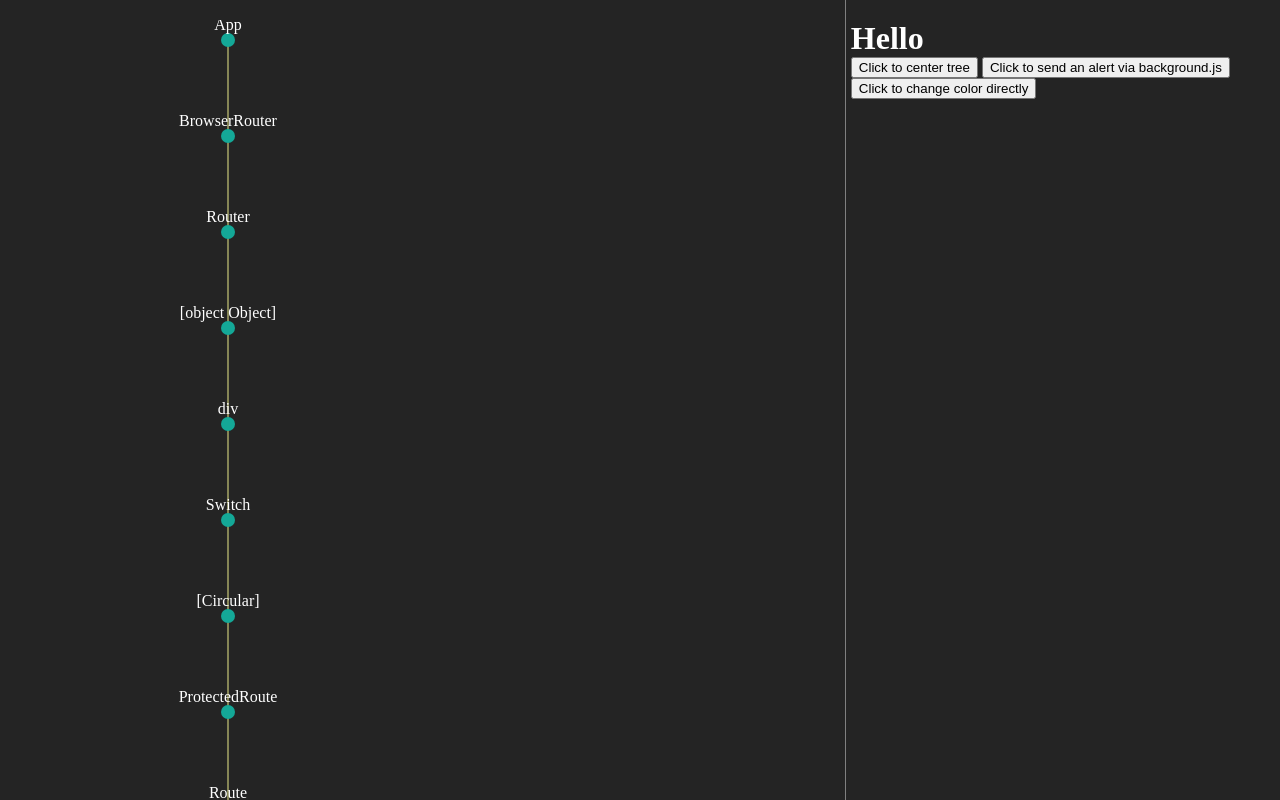
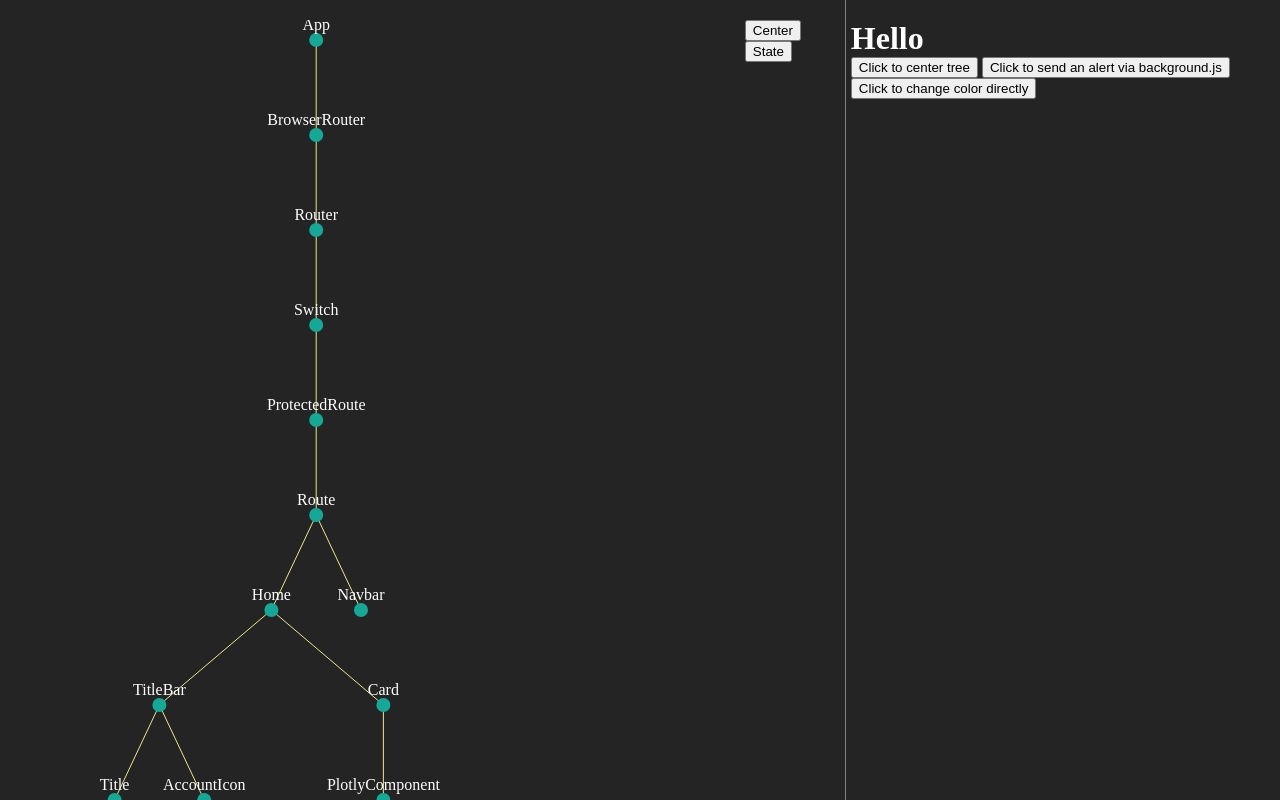
Before and after one commit to oslabs-beta/Realize, a website built with webpack: page extension/devtools/panel/panel.html in a window 1280 px wide. Shown: the top 800 px of the page. Built offline with nearby package versions, Linux system fonts and the light colour scheme.

Commit message:
Tree UI tweaks

```diff
--- /dev/null
+++ b/extension/devtools/panel/data-example2.js
@@ -0,0 +1,332 @@
+export const data = [
+  {
+    "name": "App",
+    "state": null,
+    "children": [
+      {
+        "name": "BrowserRouter",
+        "props": {},
+        "children": [
+          {
+            "name": "Router",
+            "state": {
+              "location": {
+                "pathname": "/",
+                "search": "",
+                "hash": "",
+                "key": "pwbb3b"
+              }
+            },
+            "props": {
+              "history": {
+                "length": 5,
+                "action": "PUSH",
+                "location": {
+                  "pathname": "/",
+                  "search": "",
+                  "hash": "",
+                  "key": "pwbb3b"
+                }
+              }
+            },
+            "children": [
+              {
+                "name": "Switch",
+                "props": {},
+                "children": [
+                  {
+                    "name": "ProtectedRoute",
+                    "props": {
+                      "exact": true,
+                      "path": "/",
+                      "component": "f component()",
+                      "location": {
+                        "pathname": "/",
+                        "search": "",
+                        "hash": "",
+                        "key": "pwbb3b"
+                      },
+                      "computedMatch": {
+                        "path": "/",
+                        "url": "/",
+                        "isExact": true,
+                        "params": {}
+                      }
+                    },
+                    "children": [
+                      {
+                        "name": "Route",
+                        "props": {
+                          "exact": true,
+                          "path": "/",
+                          "location": {
+                            "pathname": "/",
+                            "search": "",
+                            "hash": "",
+                            "key": "pwbb3b"
+                          },
+                          "computedMatch": {
+                            "path": "/",
+                            "url": "/",
+                            "isExact": true,
+                            "params": {}
+                          },
+                          "render": "f render()"
+                        },
+                        "children": [
+                          {
+                            "name": "Home",
+                            "state": {
+                              "graphData": {
+                                "dates": [
+                                  "2019-01-01",
+                                  "2019-02-01",
+                                  "2019-03-01",
+                                  "2019-04-01",
+                                  "2019-05-01",
+                                  "2019-06-01",
+                                  "2019-07-01",
+                                  "2019-08-01",
+                                  "2019-09-01",
+                                  "2019-10-01",
+                                  "2019-11-01",
+                                  "2019-12-01"
+                                ],
+                                "balances": [
+                                  "1000",
+                                  "1077.8292851314",
+                                  "1056.9707208628106",
+                                  "1011.4230105318165",
+                                  "1280.4601643568963",
+                                  "1246.5236049556274",
+                                  "1594.2490714050964",
+                                  "1397.9523718173732",
+                                  "1035.1826098757933",
+                                  "1138.2455309109264",
+                                  "1911.4746773973525",
+                                  "1002.9841051342213"
+                                ]
+                              }
+                            },
+                            "props": {
+                              "history": {
+                                "length": 5,
+                                "action": "PUSH",
+                                "location": {
+                                  "pathname": "/",
+                                  "search": "",
+                                  "hash": "",
+                                  "key": "pwbb3b"
+                                }
+                              },
+                              "location": {
+                                "pathname": "/",
+                                "search": "",
+                                "hash": "",
+                                "key": "pwbb3b"
+                              },
+                              "match": {
+                                "path": "/",
+                                "url": "/",
+                                "isExact": true,
+                                "params": {}
+                              }
+                            },
+                            "children": [
+                              {
+                                "name": "TitleBar",
+                                "props": {
+                                  "title": "Home"
+                                },
+                                "children": [
+                                  {
+                                    "name": "Title",
+                                    "props": {
+                                      "title": "Home"
+                                    },
+                                    "stateType": {
+                                      "stateful": false,
+                                      "receiving": true,
+                                      "sending": false
+                                    }
+                                  },
+                                  {
+                                    "name": "AccountIcon"
+                                  }
+                                ],
+                                "stateType": {
+                                  "stateful": false,
+                                  "receiving": true,
+                                  "sending": true
+                                }
+                              },
+                              {
+                                "name": "Card",
+                                "props": {
+                                  "data": {
+                                    "dates": [
+                                      "2019-01-01",
+                                      "2019-02-01",
+                                      "2019-03-01",
+                                      "2019-04-01",
+                                      "2019-05-01",
+                                      "2019-06-01",
+                                      "2019-07-01",
+                                      "2019-08-01",
+                                      "2019-09-01",
+                                      "2019-10-01",
+                                      "2019-11-01",
+                                      "2019-12-01"
+                                    ],
+                                    "balances": [
+                                      "1000",
+                                      "1077.8292851314",
+                                      "1056.9707208628106",
+                                      "1011.4230105318165",
+                                      "1280.4601643568963",
+                                      "1246.5236049556274",
+                                      "1594.2490714050964",
+                                      "1397.9523718173732",
+                                      "1035.1826098757933",
+                                      "1138.2455309109264",
+                                      "1911.4746773973525",
+                                      "1002.9841051342213"
+                                    ]
+                                  }
+                                },
+                                "children": [
+                                  {
+                                    "name": "PlotlyComponent",
+                                    "props": {
+                                      "data": [
+                                        {
+                                          "x": [
+                                            "2019-01-01",
+                                            "2019-02-01",
+                                            "2019-03-01",
+                                            "2019-04-01",
+                                            "2019-05-01",
+                                            "2019-06-01",
+                                            "2019-07-01",
+                                            "2019-08-01",
+                                            "2019-09-01",
+                                            "2019-10-01",
+                                            "2019-11-01",
+                                            "2019-12-01"
+                                          ],
+                                          "y": [
+                                            "1000",
+                                            "1077.8292851314",
+                                            "1056.9707208628106",
+                                            "1011.4230105318165",
+                                            "1280.4601643568963",
+                                            "1246.5236049556274",
+                                            "1594.2490714050964",
+                                            "1397.9523718173732",
+                                            "1035.1826098757933",
+                                            "1138.2455309109264",
+                                            "1911.4746773973525",
+                                            "1002.9841051342213"
+                                          ],
+                                          "mode": "none",
+                                          "type": "scattergl",
+                                          "fill": "tozeroy",
+                                          "fillcolor": "#4BA4F4"
+                                        }
+                                      ],
+                                      "layout": {
+                                        "width": 320,
+                                        "height": 240,
+                                        "margin": {
+                                          "l": 30,
+                                          "r": 10,
+                                          "b": 30,
+                                          "t": 10
+                                        },
+                                        "yaxis": {
+                                          "range": [
+                                            500,
+                                            2000
+                                          ],
+                                          "type": "linear"
+                                        },
+                                        "xaxis": {
+                                          "type": "date"
+                                        }
+                                      },
+                                      "config": {
+                                        "displayModeBar": false
+                                      },
+                                      "debug": false,
+                                      "useResizeHandler": false,
+                                      "style": {
+                                        "position": "relative",
+                                        "display": "inline-block"
+                                      }
+                                    },
+                                    "stateType": {
+                                      "stateful": false,
+                                      "receiving": true,
+                                      "sending": false
+                                    }
+                                  }
+                                ],
+                                "stateType": {
+                                  "stateful": false,
+                                  "receiving": true,
+                                  "sending": true
+                                }
+                              }
+                            ],
+                            "stateType": {
+                              "stateful": true,
+                              "receiving": true,
+                              "sending": true
+                            }
+                          },
+                          {
+                            "name": "Navbar"
+                          }
+                        ],
+                        "stateType": {
+                          "stateful": false,
+                          "receiving": true,
+                          "sending": true
+                        }
+                      }
+                    ],
+                    "stateType": {
+                      "stateful": false,
+                      "receiving": true,
+                      "sending": true
+                    }
+                  }
+                ],
+                "stateType": {
+                  "stateful": false,
+                  "receiving": true,
+                  "sending": true
+                }
+              }
+            ],
+            "stateType": {
+              "stateful": true,
+              "receiving": true,
+              "sending": true
+            }
+          }
+        ],
+        "stateType": {
+          "stateful": false,
+          "receiving": true,
+          "sending": true
+        }
+      }
+    ],
+    "stateType": {
+      "stateful": false,
+      "receiving": false,
+      "sending": true
+    }
+  }
+]
--- a/extension/devtools/panel/panel.html
+++ b/extension/devtools/panel/panel.html
@@ -18,7 +18,10 @@
           <g class="nodes"></g>
         </g>
       </svg>
-
+      <div class="button-bar">
+        <button id="center-tree">Center</button>
+        <button id="show-state">State</button>
+      </div>
     </div>
 
       <!-- Right panel containing additional information on components etc -->
--- a/extension/devtools/panel/panel.js
+++ b/extension/devtools/panel/panel.js
@@ -1,5 +1,6 @@
 import * as d3 from '../../libraries/d3.min.js';
-import { data } from './data-example.js';
+import { data } from './data-example2.js';
+import { data as oldData } from './data-example.js';
 
 // Store 66% of the users screen width for creating the tree
 const panelWidth = Math.floor(screen.width * 0.66);
@@ -10,8 +11,6 @@ function createTree(inputData) {
   d3.selectAll("circle.node").remove()
   d3.selectAll("line.link").remove()
   d3.selectAll("text.label").remove()
-  // Creates a function which will later create the co-ordinates for the tree structure
-  let treeLayout = d3.tree().size([panelWidth - 80, 1920]);
 
   // Creates a heirarchical data structure based on the object passed into it
   let root = d3.hierarchy(inputData); // using fake data here
@@ -19,6 +18,14 @@ function createTree(inputData) {
   // console.log(root.descendants()) // -> shows the nested object of nodes
   // console.log(root.links()) // -> shows the array on links which connect the nodes
 
+  // Find out the height of the tree and size the svg accordingly (each level havin 95px)
+  const dataHeight = root.height;
+  const treeHeight = dataHeight * 95;
+
+  // Creates a function which will later create the co-ordinates for the tree structure
+  let treeLayout = d3.tree().size([panelWidth - 80, treeHeight]);
+  d3.select('#tree')
+    .attr('height', treeHeight + 80)
   // Creates x and y values on each node of root.
   // We will later use this x and y values to:
   // 1. position the circles (after joining the root.descendents data to svg circles)
@@ -82,8 +89,8 @@ function createTree(inputData) {
 }
 
 // DELETE WHEN LIVE
-createTree(data.data[0]);
-createTree(data.data[0].children[0]);
+console.log("DATATAAAAAA", data[0])
+createTree(data[0]);
 
 // ##########################################   TREE ZOOMING / PANNING / CENTERING
 // Grab svg and g elements | create d3.zoom() instance
@@ -133,6 +140,24 @@ function centerTree() {
 // Add event listener to the center tree button
 document.getElementById("center-tree").addEventListener("click", centerTree);
 
+
+
+var t = d3.transition()
+    .duration(750)
+    .ease(d3.easeLinear);
+
+// Updating to show state
+function updateNodes(){
+  let nodes = d3.selectAll('circle.node')
+  nodes.each(function(d) {
+    if (d.data.stateType.stateful){
+      d3.select(this).transition(t)
+                    .style("fill", "#E45F59");
+    }
+  })
+}
+
+document.getElementById('show-state').addEventListener('click', updateNodes)
 
 // ################################# POPULATING THE PANEL
 // name - String
```
Also changed, not shown: extension/backend/background.js (+10 -5 lines).
